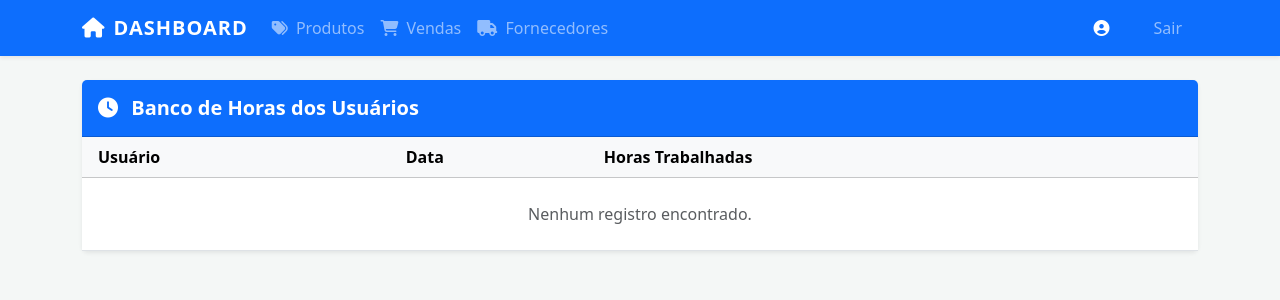
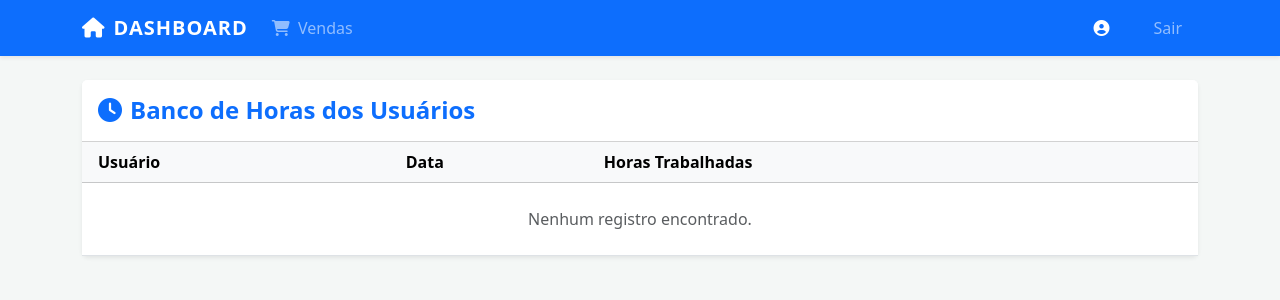
Before and after one commit to gustavosdefreitas/Plataforma-de-Gestao-Estrategica-Textil, a FastAPI app: template templates/banco_horas.html in a window 1280 px wide. Shown: the top 300 px of the page. Run offline with FastAPI, Linux system fonts and the light colour scheme; the template is opened without the code that fills it, so the values that code supplies are empty.

Commit message:
v2.4_ajustes de acesso de perfil

```diff
--- a/templates/banco_horas.html
+++ b/templates/banco_horas.html
@@ -3,11 +3,10 @@
 {% block title %}Banco de Horas{% endblock %}
 
 {% block content %}
-<div class="card shadow-sm border-0">
-    <div class="card-header bg-primary text-white py-3">
-        <h5 class="mb-0 fw-bold">
-            <i class="fas fa-clock me-2"></i> Banco de Horas dos Usuários
-        </h5>
+<div class="card shadow-sm border-0 mb-4">
+    <div class="card-header bg-white d-flex justify-content-between align-items-center py-3">
+        <h4 class="mb-0 fw-bold text-primary">
+	    <i class="fas fa-clock me-2"></i>Banco de Horas dos Usuários</h4>
     </div>
     <div class="card-body p-0">
         <div class="table-responsive">
--- a/templates/base.html
+++ b/templates/base.html
@@ -22,17 +22,18 @@
             <div class="collapse navbar-collapse" id="navbarNav">
                 <ul class="navbar-nav me-auto">
                     <li class="nav-item">
-                        <a class="nav-link" href="/produtos"><i class="fas fa-tags me-1"></i> Produtos</a>
+                        <a class="nav-link" href="/vendas"><i class="fas fa-shopping-cart me-1"></i> Vendas</a>
                     </li>
-                    <li class="nav-item">
-                        <a class="nav-link" href="/vendas"><i class="fas fa-shopping-cart me-1"></i> Vendas</a>
+
+                    {% if user and user.perfil == 'admin' %}
+                    <li class="nav-item border-start ms-lg-2 ps-lg-2">
+                        <a class="nav-link text-warning" href="/usuarios"><i class="fas fa-users-cog me-1"></i> Usuários</a>
                     </li>
                     <li class="nav-item">
                         <a class="nav-link" href="/fornecedores"><i class="fas fa-truck me-1"></i> Fornecedores</a>
                     </li>
-                    {% if user and user.perfil == 'admin' %}
-                    <li class="nav-item border-start ms-lg-2 ps-lg-2">
-                        <a class="nav-link text-warning" href="/usuarios"><i class="fas fa-users-cog me-1"></i> Usuários</a>
+                    <li class="nav-item">
+                        <a class="nav-link" href="/produtos"><i class="fas fa-tags me-1"></i> Produtos</a>
                     </li>
                     <li class="nav-item">
                         <a class="nav-link" href="/banco-horas"><i class="fas fa-clock me-2"></i> Banco de Horas</a>
```
